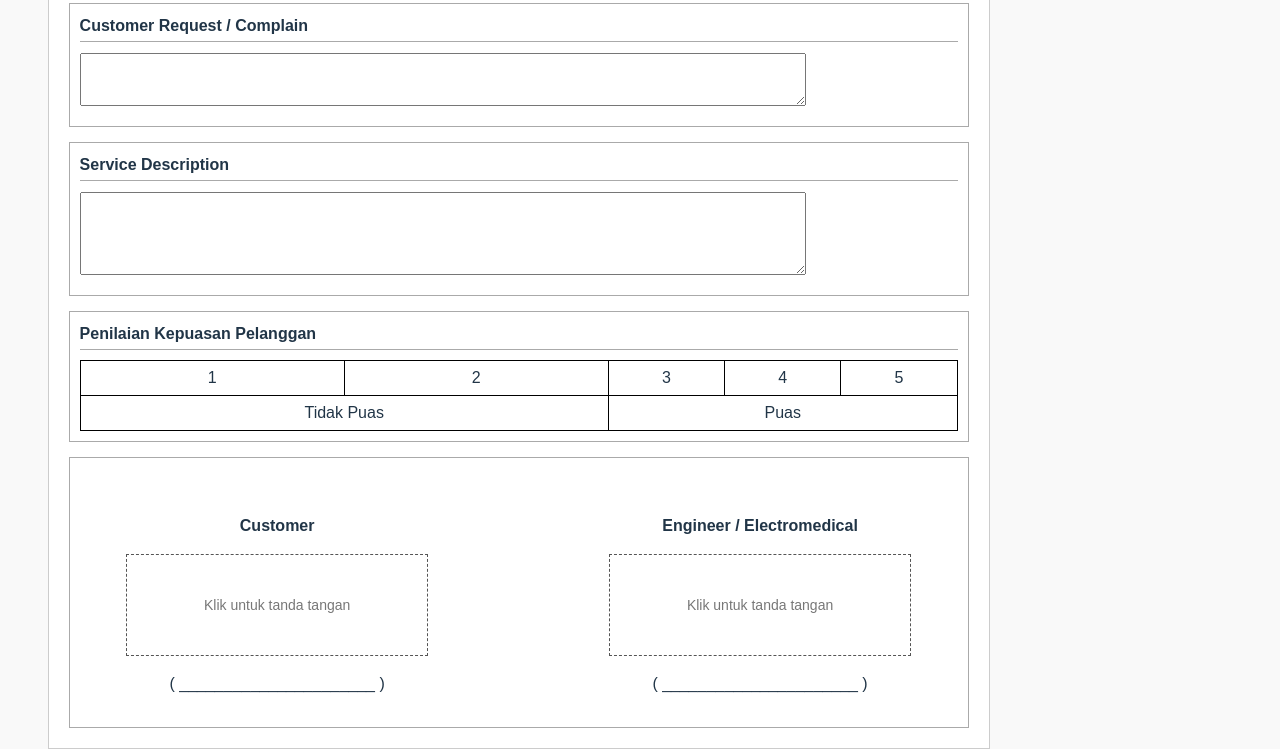
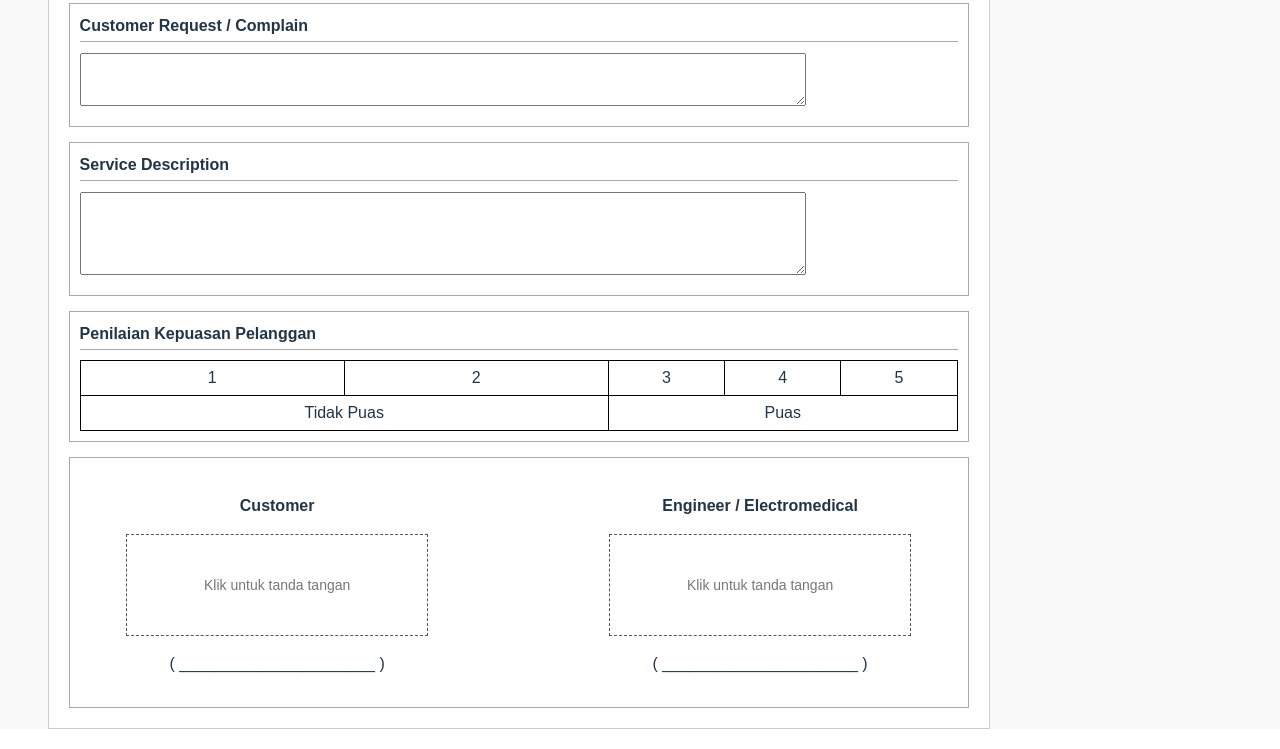
Before and after one commit to pjmowl09-lab/vitejs-vite-9ntiggqv, a website built with Vite: page index.html in a window 1280 px wide. Shown: the part 793-1542 px from the top of the page. Built offline with nearby package versions, Linux system fonts and the light colour scheme.

Commit message:
Update index.html

```diff
--- a/index.html
+++ b/index.html
@@ -121,7 +121,7 @@
 
     <!-- Tanda Tangan -->
     <div class="section">
-      <div class="row" style="text-align:center; margin-top:30px;">
+      <div class="row" style="text-align:center; margin-top:10px;">
         <div style="width:45%">
           <p><b>Customer</b></p>
           <div id="sigCustomerBox" class="signature-box">
```
